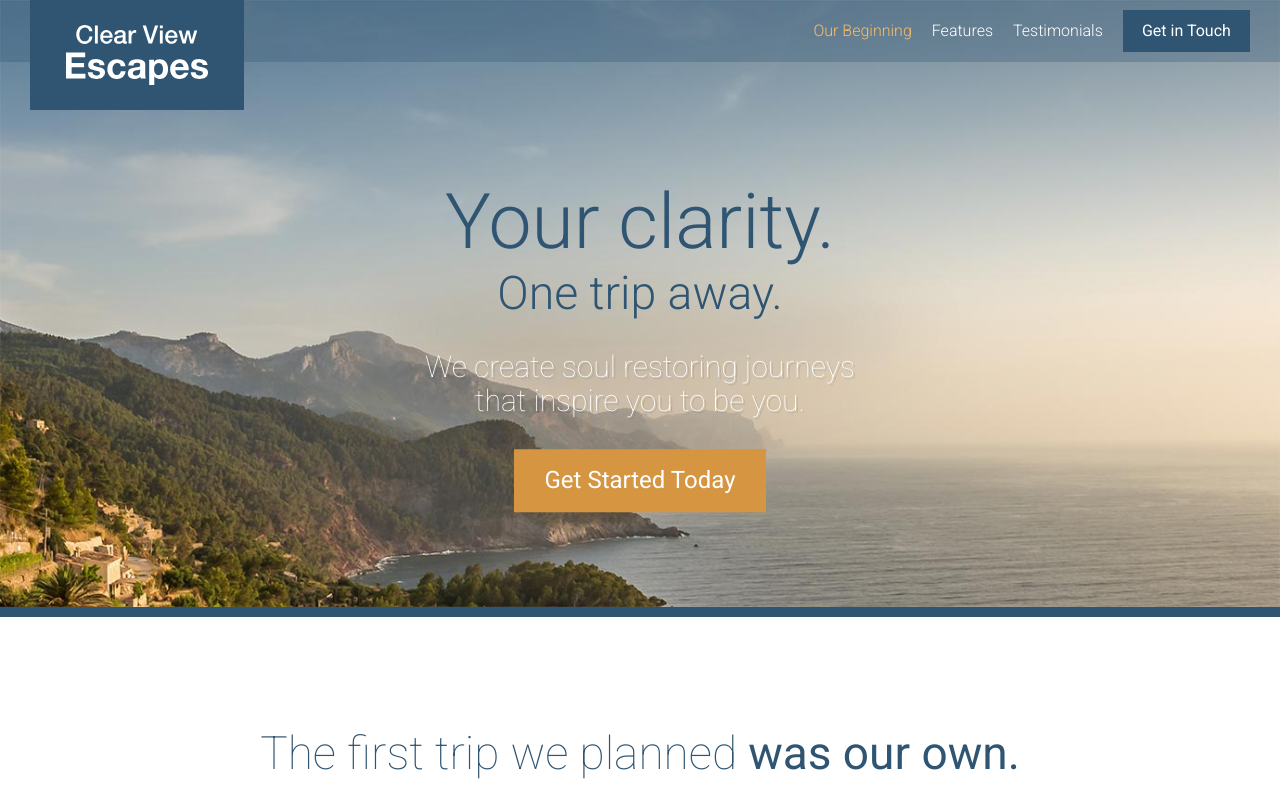
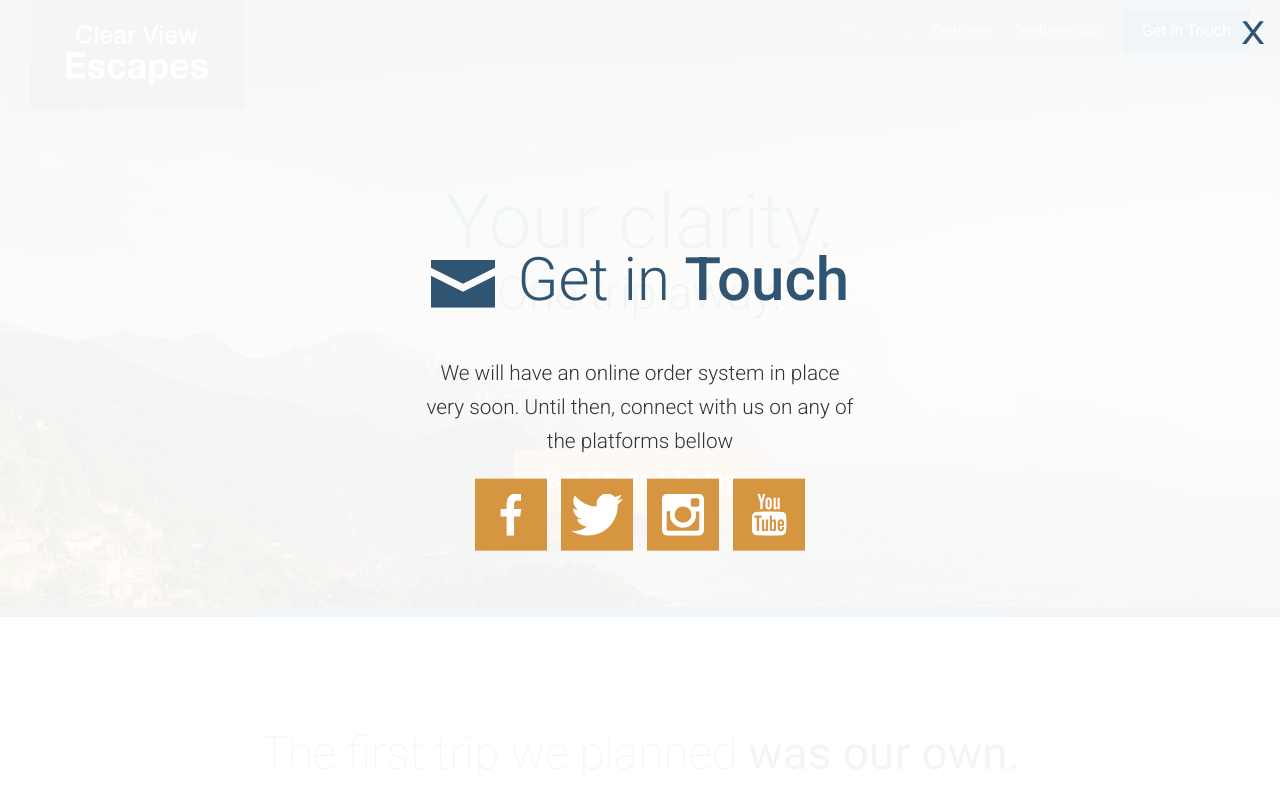
Before and after one commit to saintsfall/travel-site, a website: page app/index.html in a window 1280 px wide. Both pictures are taken after a click on the link "Get Started Today". Shown: the top 800 px of the page. Drawn offline with Linux system fonts and the light colour scheme.

Commit message:
A modal was created and attached to every button on the page. Some functionality was added using jquery to open, close and close when pressing the escape key.

```diff
--- a/app/assets/scripts/app.js
+++ b/app/assets/scripts/app.js
@@ -1,6 +1,7 @@
 import MobileMenu from './modules/mobile-menu';
 import RevealOnScroll from './modules/reveal-on-scroll';
 import StickyHeader from './modules/sticky-header';
+import Modal from './modules/modal';
 import $ from 'jquery';
 
 let  mobile = new MobileMenu();
@@ -9,3 +10,5 @@ new RevealOnScroll($('.feature-item'), "85%");
 new RevealOnScroll($('.testimonial'), "60%");
 
 let sticky = new StickyHeader();
+
+let modal = new Modal();
--- /dev/null
+++ b/app/assets/styles/modules/_modal.css
@@ -0,0 +1,62 @@
+.modal{
+    position: fixed;
+    /* Bellow a simple way of making something full screen */
+    top: 0;
+    bottom: 0;
+    left: 0;
+    right: 0;
+
+    background-color: rgba(255, 255, 255, .94);
+
+    opacity: 0;
+    visibility: hidden;
+
+    transform: scale(1.2);
+
+    transition: all .3s ease-out;
+
+    z-index: 100;
+
+    &__description{
+        text-align: center;
+        font-size: 1.3rem;
+        font-weight: 300;
+        line-height: 1.65;
+    }
+
+    &__close{
+        position: absolute;
+        top: 15px;
+        right: 15px;
+
+        cursor: pointer;
+
+        font-size: 2rem;
+        color: $mainBlue;
+
+        transform: scaleX(1.2);
+        transform-origin: 100% 0;
+
+        transition: color .3s ease-out;
+
+        &:hover{
+            color: $mainOrange;
+        }
+    }
+
+    &__inner{
+        position: absolute;
+        top: 50%;
+
+        width: 100%;
+
+        transform: translateY(-50%);
+    }
+
+    &--is-visible{
+        opacity: 1;
+        visibility: visible;
+
+        transform: scale(1);
+    }
+}
--- a/app/assets/styles/modules/_section-title.css
+++ b/app/assets/styles/modules/_section-title.css
@@ -9,6 +9,11 @@
 
     &--blue{
         color: $mainBlue;
+    }
+
+    &--less-margin{
+        margin-bottom: 1.3rem;
+        margin-top: 0;
     }
 
     &__icon{
--- /dev/null
+++ b/app/assets/styles/modules/_social-icons.css
@@ -0,0 +1,27 @@
+.social-icons{
+    text-align: center;
+
+    &__icon{
+        position: relative;
+        display: inline-block;
+        width: 33%;
+        height: 72px;
+        margin: 0 5px 5px 5px;
+
+        background-color: $mainOrange;
+
+        @mixin atSmall{
+            width: 72px;
+            margin: 0 5px;
+        }
+
+        .icon{
+            position: absolute;
+            top: 50%;
+            left: 50%;
+            display: block;
+
+            transform: translate(-50%, -50%);
+        }
+    }
+}
--- a/app/assets/styles/modules/_wrapper.css
+++ b/app/assets/styles/modules/_wrapper.css
@@ -11,6 +11,10 @@
 
     &--medium{
         max-width: 976px;
+    }
+
+    &--narrow{
+        max-width: 470px;
     }
 
     .wrapper{
--- a/app/assets/styles/style.css
+++ b/app/assets/styles/style.css
@@ -17,3 +17,5 @@
 @import 'modules/_testimonial';
 @import 'modules/_site-footer';
 @import 'modules/_reveal-item';
+@import 'modules/_modal';
+@import 'modules/_social-icons';
--- a/app/index.html
+++ b/app/index.html
@@ -32,7 +32,7 @@
 
         <div class="site-header__menu-content">
           <div class="site-header__btn-container">
-            <a href="#" class="btn">Get in Touch</a>
+            <a href="#" class="btn open-modal">Get in Touch</a>
           </div>
           <nav class="primary-nav primary-nav--pull-right">
             <ul>
@@ -72,7 +72,7 @@
          <h1 class="large-hero__title">Your clarity.</h1>
          <h2 class="large-hero__subtitle">One trip away.</h2>
          <p class="large-hero__description">We create soul restoring journeys that inspire you to be you.</p>
-         <p><a href="#" class="btn btn--orange btn--large">Get Started Today</a></p>
+         <p><a href="#" class="btn btn--orange btn--large open-modal">Get Started Today</a></p>
        </div>
       </div>
     </div>
@@ -282,12 +282,35 @@
               Copyright &copy; 2016 Clear View Escapes. All rights reserved.
           </span>
 
-          <a href="#" class="btn btn--orange">Get in Touch</a>
+          <a href="#" class="btn btn--orange open-modal">Get in Touch</a>
         </p>
 
       </div>
     </footer>
 
+    <div class="modal">
+      <div class="modal__inner">
+        <h2 class="section-title section-title--blue section-title--less-margin">
+          <span class="icon icon--mail section-title__icon"></span>
+          Get in <strong>Touch</strong>
+        </h2>
+
+        <div class="wrapper wrapper--narrow">
+          <p class="modal__description">We will have an online order system in place very soon. Until then, connect with us on any of the platforms bellow</p>
+        </div>
+
+        <div class="social-icons">
+          <a href="#" class="social-icons__icon"><span class="icon icon--facebook"></span></a>
+          <a href="#" class="social-icons__icon"><span class="icon icon--twitter"></span></a>
+          <a href="#" class="social-icons__icon"><span class="icon icon--instagram"></span></a>
+          <a href="#" class="social-icons__icon"><span class="icon icon--youtube"></span></a>
+        </div>
+      </div>
+
+      <div class="modal__close">
+        X
+      </div>
+    </div>
     <script src="/temp/scripts/app.js"></script>
   </body>
 </html>
--- a/app/temp/styles/style.css
+++ b/app/temp/styles/style.css
@@ -964,6 +964,10 @@ Instead edit gulp/templates/sprite.css */
         max-width: 976px;
     }
 
+.wrapper--narrow{
+        max-width: 470px;
+    }
+
 .wrapper .wrapper{
         padding-left: 0;
         padding-right: 0;
@@ -1276,6 +1280,11 @@ Instead edit gulp/templates/sprite.css */
 
 .section-title--blue{
         color: #2f5572;
+    }
+
+.section-title--less-margin{
+        margin-bottom: 1.3rem;
+        margin-top: 0;
     }
 
 .section-title__icon{
@@ -1446,3 +1455,112 @@ Instead edit gulp/templates/sprite.css */
         -webkit-transform: scale(1);
                 transform: scale(1);
     }
+
+.modal{
+    position: fixed;
+    /* Bellow a simple way of making something full screen */
+    top: 0;
+    bottom: 0;
+    left: 0;
+    right: 0;
+
+    background-color: rgba(255, 255, 255, .94);
+
+    opacity: 0;
+    visibility: hidden;
+
+    -webkit-transform: scale(1.2);
+
+            transform: scale(1.2);
+
+    -webkit-transition: all .3s ease-out;
+
+    transition: all .3s ease-out;
+
+    z-index: 100;
+}
+
+.modal__description{
+        text-align: center;
+        font-size: 1.3rem;
+        font-weight: 300;
+        line-height: 1.65;
+    }
+
+.modal__close{
+        position: absolute;
+        top: 15px;
+        right: 15px;
+
+        cursor: pointer;
+
+        font-size: 2rem;
+        color: #2f5572;
+
+        -webkit-transform: scaleX(1.2);
+
+                transform: scaleX(1.2);
+        -webkit-transform-origin: 100% 0;
+                transform-origin: 100% 0;
+
+        -webkit-transition: color .3s ease-out;
+
+        transition: color .3s ease-out;
+    }
+
+.modal__close:hover{
+            color: #d59541;
+        }
+
+.modal__inner{
+        position: absolute;
+        top: 50%;
+
+        width: 100%;
+
+        -webkit-transform: translateY(-50%);
+
+                transform: translateY(-50%);
+    }
+
+.modal--is-visible{
+        opacity: 1;
+        visibility: visible;
+
+        -webkit-transform: scale(1);
+
+                transform: scale(1);
+    }
+
+.social-icons{
+    text-align: center;
+}
+
+.social-icons__icon{
+        position: relative;
+        display: inline-block;
+        width: 33%;
+        height: 72px;
+        margin: 0 5px 5px 5px;
+
+        background-color: #d59541;
+    }
+
+@media (min-width: 530px){
+
+.social-icons__icon{
+            width: 72px;
+            margin: 0 5px
+    }
+    }
+
+.social-icons__icon .icon{
+            position: absolute;
+            top: 50%;
+            left: 50%;
+            display: block;
+
+            -webkit-transform: translate(-50%, -50%);
+
+                    transform: translate(-50%, -50%);
+        }
```
Also changed, not shown: app/assets/scripts/modules/modal.js (added, +38 -0 lines), app/temp/scripts/app.js.
